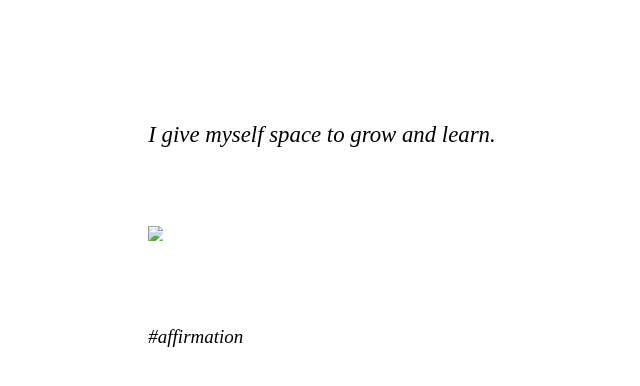
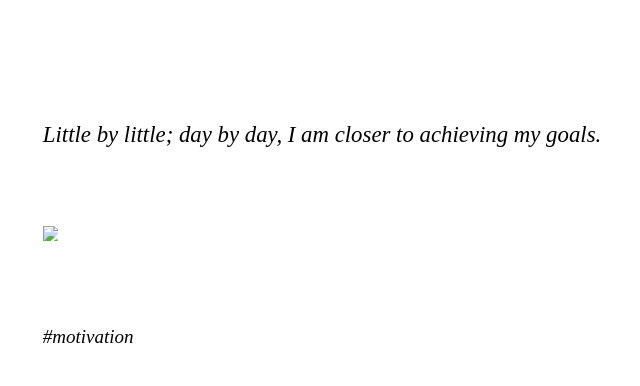
Before and after one commit to baneteasnow/affirmation, a Jekyll site: the page built from _posts/2022-05-03-2.md, in a window 1280 px wide. Shown: the top 386 px of the page, without its empty margins (318-958 px from the left). Built offline with Jekyll 4.4.1, drawn with Linux system fonts in a browser that asks for light colours.

Commit message:
Update 2022-05-03-2.md

```diff
--- a/_posts/2022-05-03-2.md
+++ b/_posts/2022-05-03-2.md
@@ -1,7 +1,7 @@
 ---
 layout: affirmation
 category: affirmation
-title: "I give myself space to grow and learn."
+title: "Little by little; day by day, I am closer to achieving my goals."
 published: true
-tag: "affirmation"
+tag: "motivation"
 ---
```
